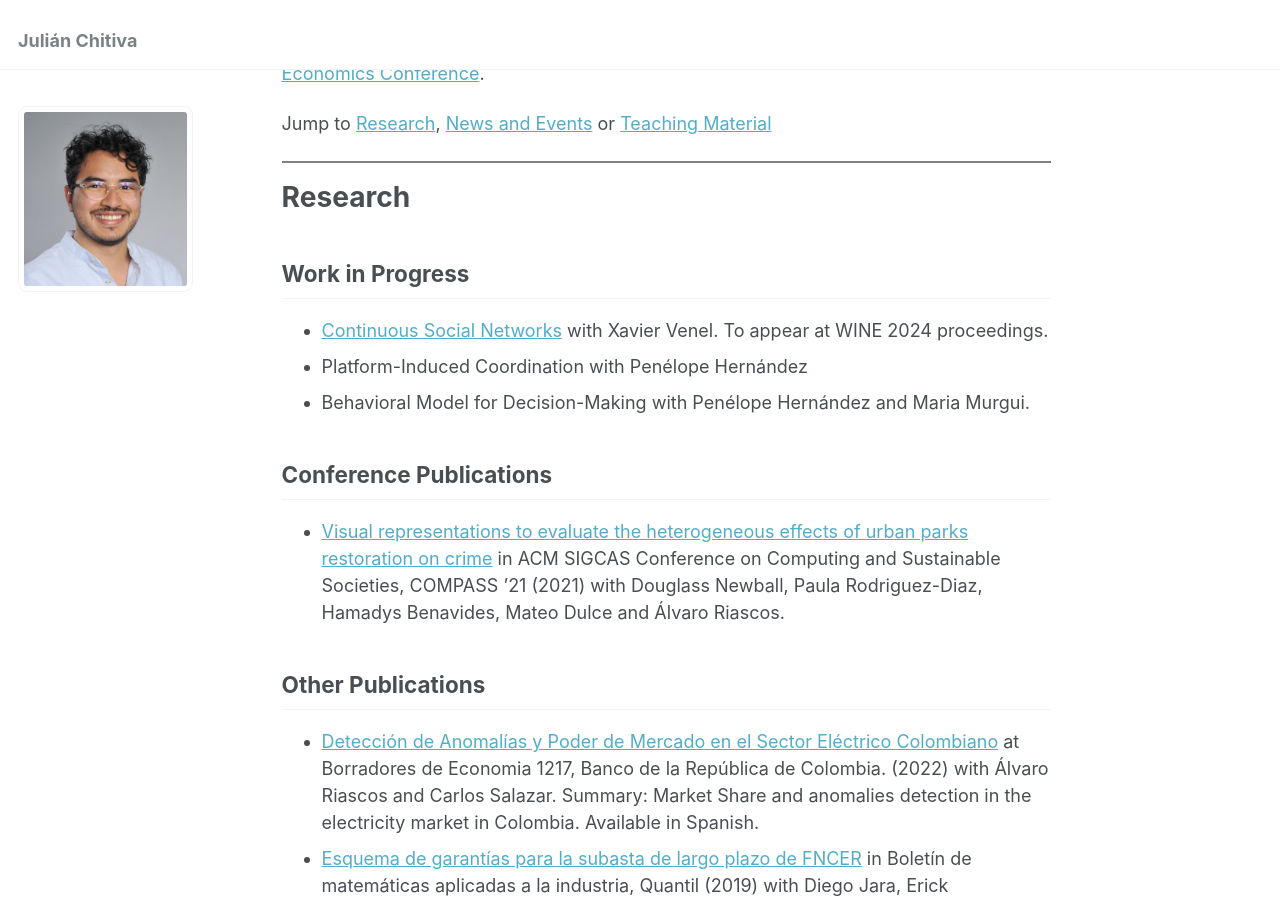
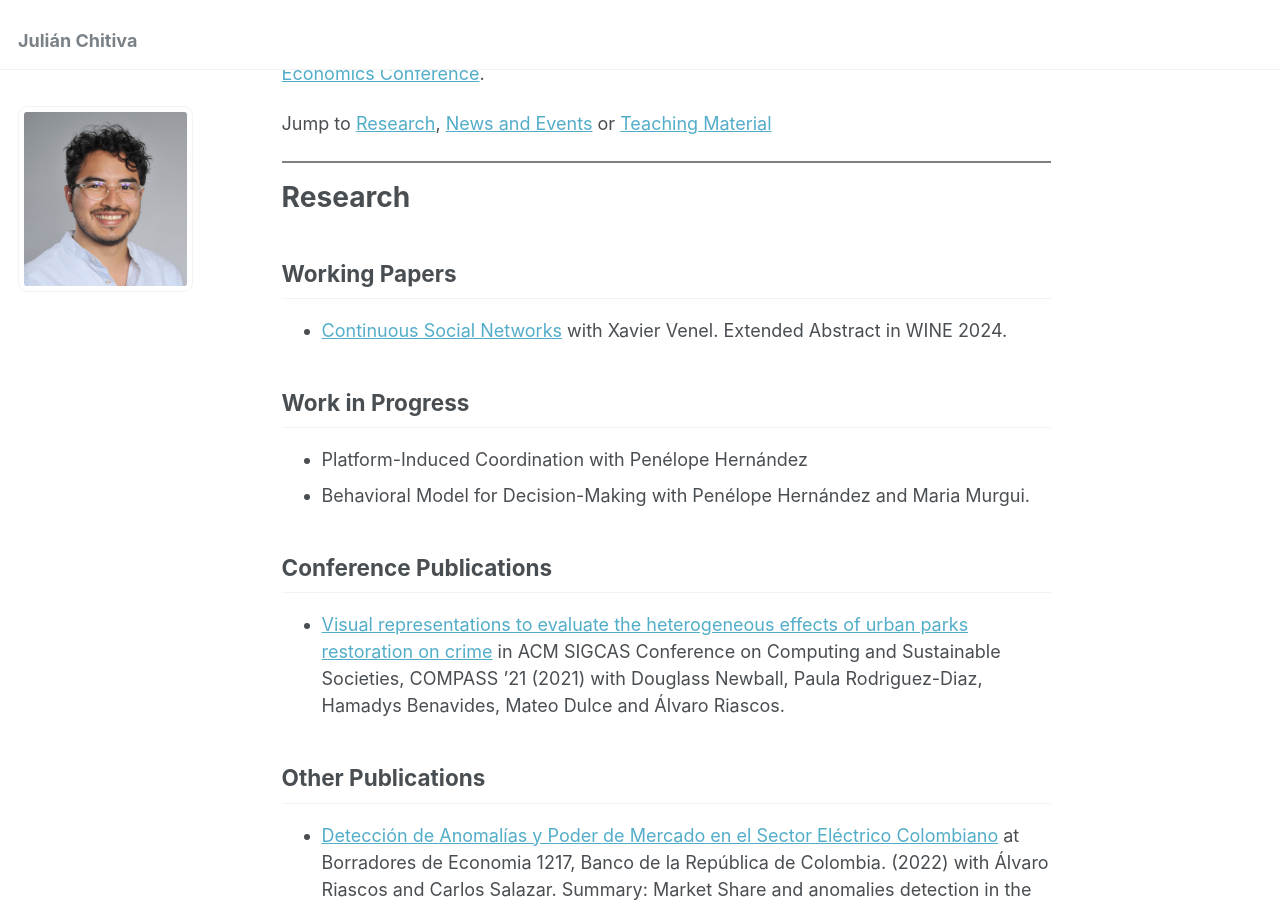
Before and after one commit to julianchitiva/julianchitiva.github.io, a Jekyll site: the page built from _pages/about.md, in a window 1280 px wide and 900 px high, scrolled down 324 px. Built offline with Jekyll 4.4.1, drawn with Linux system fonts in a browser that asks for light colours.

Commit message:
Update in contents

```diff
--- a/_pages/about.md
+++ b/_pages/about.md
@@ -19,8 +19,11 @@ Jump to [Research](#research), [News and Events](#news-and-events) or [Teaching
 <hr style="border:1px solid gray">
 
 # Research
+## Working Papers
+- [Continuous Social Networks](https://arxiv.org/pdf/2407.11710) with Xavier Venel. Extended Abstract in WINE 2024.
+
+
 ## Work in Progress
-- [Continuous Social Networks](https://arxiv.org/pdf/2407.11710) with Xavier Venel. To appear at WINE 2024 proceedings.
 - Platform-Induced Coordination with Penélope Hernández
 - Behavioral Model for Decision-Making with Penélope Hernández and Maria Murgui.
 
```
